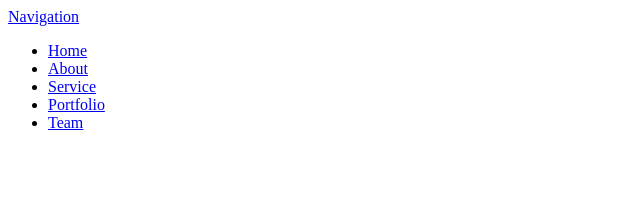
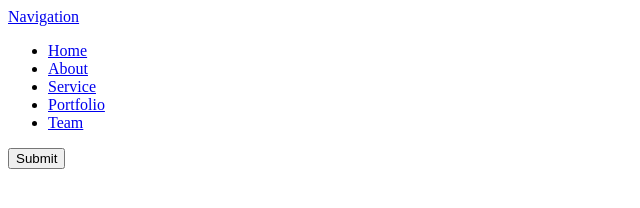
Before and after one commit to almuheetu/Responsive-Navigation-Menu, a plain HTML site: page index.html in a window 1280 px wide. Shown: the whole page, without its empty margins (0-640 px from the left). Drawn offline with nearby package versions, Linux system fonts and the light colour scheme.

Commit message:
header-top-area button added

```diff
--- a/index.html
+++ b/index.html
@@ -29,7 +29,7 @@
                     </ul>
                 </div>
                 <div class="menu-btn">
-
+                    <button class="menu-button">Submit</button>
                 </div>
             </nav>
         </div>
```
